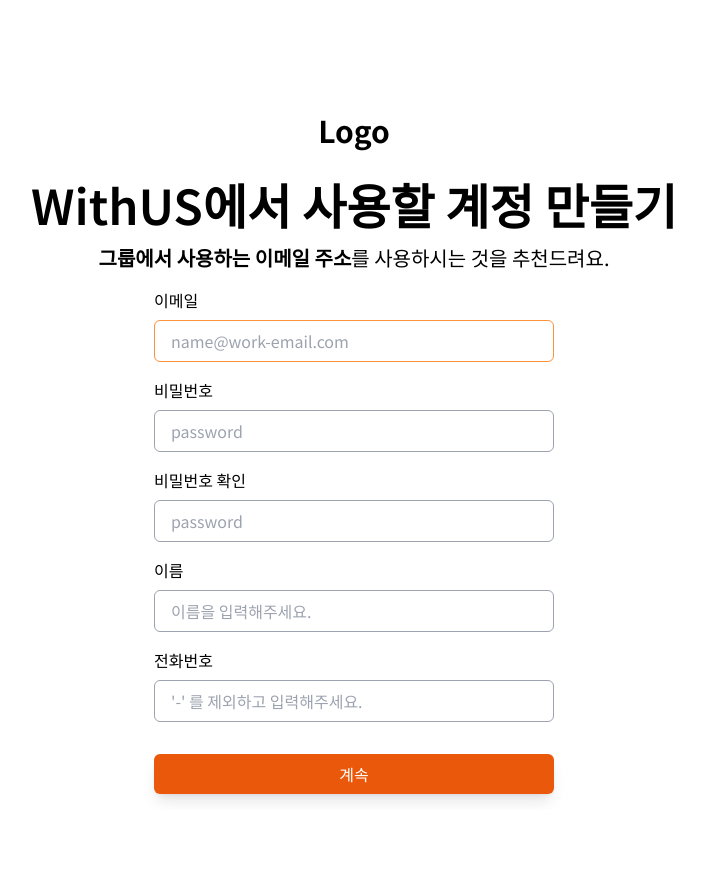
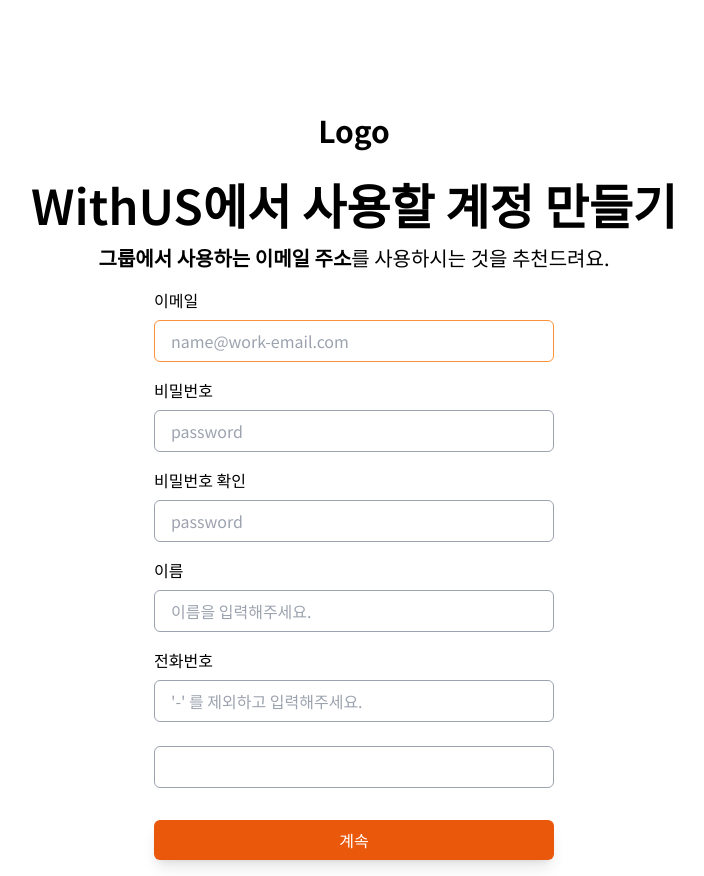
Before and after one commit to Acro-Potatoes/withus-fe, a Next.js app: page /sign/up in a window 1280 px wide. Shown: the whole page, without its empty margins (286-990 px from the left). Before the commit the page ends 810 px from the top, so only its background shows below. Built offline with nearby package versions, Linux system fonts and the light colour scheme.

Commit message:
Feat: react hook form 적용 (WIP)

```diff
--- a/app/lib/actions/authActions.ts
+++ b/app/lib/actions/authActions.ts
@@ -1,14 +1,15 @@
 'use server'
 
+import { SignUpFormData } from '#/app/ui/sign/sign-up-form'
 import { z } from 'zod'
 
-export const signIn = async (formData: FormData) => {
-    const rawFormData = {
-        email: formData.get('email'),
-        password: formData.get('password'),
-    }
+export const signIn = async (formData: SignUpFormData) => {
+    // const rawFormData = {
+    //     email: formData.get('email'),
+    //     password: formData.get('password'),
+    // }
 
-    console.log(rawFormData)
+    console.log(formData)
 }
 
 export const signUp = async (formData: FormData) => {
--- a/app/ui/inputs.tsx
+++ b/app/ui/inputs.tsx
@@ -3,6 +3,8 @@
 import { InputHTMLAttributes, useState } from 'react'
 import { CheckIcon } from '@heroicons/react/24/outline'
 import clsx from 'clsx'
+import { FieldError, UseFormRegister } from 'react-hook-form'
+import { SignUpFormData } from '#/app/ui/sign/sign-up-form'
 
 export const TextField = ({
     ...rest
@@ -17,6 +19,37 @@
         >
             <input
                 className="w-full text-md placeholder:text-gray-400 outline-0"
+                onFocus={() => setIsFocus(true)}
+                onBlur={() => setIsFocus(false)}
+                {...rest}
+            />
+        </div>
+    )
+}
+
+interface FormFieldType extends InputHTMLAttributes<HTMLInputElement> {
+    register: UseFormRegister<SignUpFormData>
+    error: FieldError | undefined
+    name: 'email' | 'password' | 'confirmPassword' | 'userName' | 'phone'
+}
+
+export const FormField = ({
+    name,
+    register,
+    error,
+    ...rest
+}: FormFieldType) => {
+    const [isFocus, setIsFocus] = useState(false)
+    return (
+        <div
+            className={clsx(
+                'group w-full border border-gray-400 rounded-md py-2 px-4 my-2',
+                { 'border-orange-400': isFocus },
+            )}
+        >
+            <input
+                className="w-full text-md placeholder:text-gray-400 outline-0"
+                {...register(name)}
                 onFocus={() => setIsFocus(true)}
                 onBlur={() => setIsFocus(false)}
                 {...rest}
--- a/app/ui/sign/sign-up-form.tsx
+++ b/app/ui/sign/sign-up-form.tsx
@@ -2,9 +2,23 @@
 
 import { signUp } from '#/app/lib/actions/authActions'
 import { Button } from '#/app/ui/buttons'
-import { TextField } from '#/app/ui/inputs'
+import { FormField, TextField } from '#/app/ui/inputs'
+import { useForm } from 'react-hook-form'
+
+export type SignUpFormData = {
+    email: string
+    password: string
+    confirmPassword: string
+    userName: string
+    phone: number
+}
 
 const SignUpForm = () => {
+    const {
+        register,
+        handleSubmit,
+        formState: { errors },
+    } = useForm<SignUpFormData>()
     return (
         <form action={signUp} className="flex flex-col gap-2">
             <div>
@@ -54,6 +68,12 @@
                     placeholder="'-' 를 제외하고 입력해주세요."
                 />
             </div>
+            <FormField
+                type="email"
+                name="email"
+                register={register}
+                error={errors.email}
+            />
             <Button type="submit">계속</Button>
         </form>
     )
```
